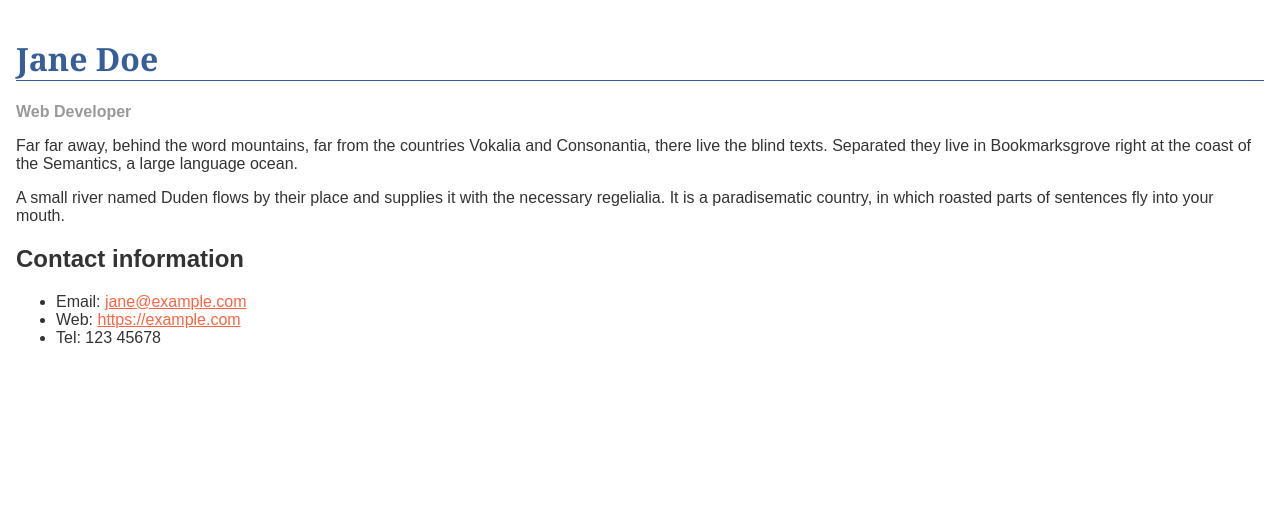
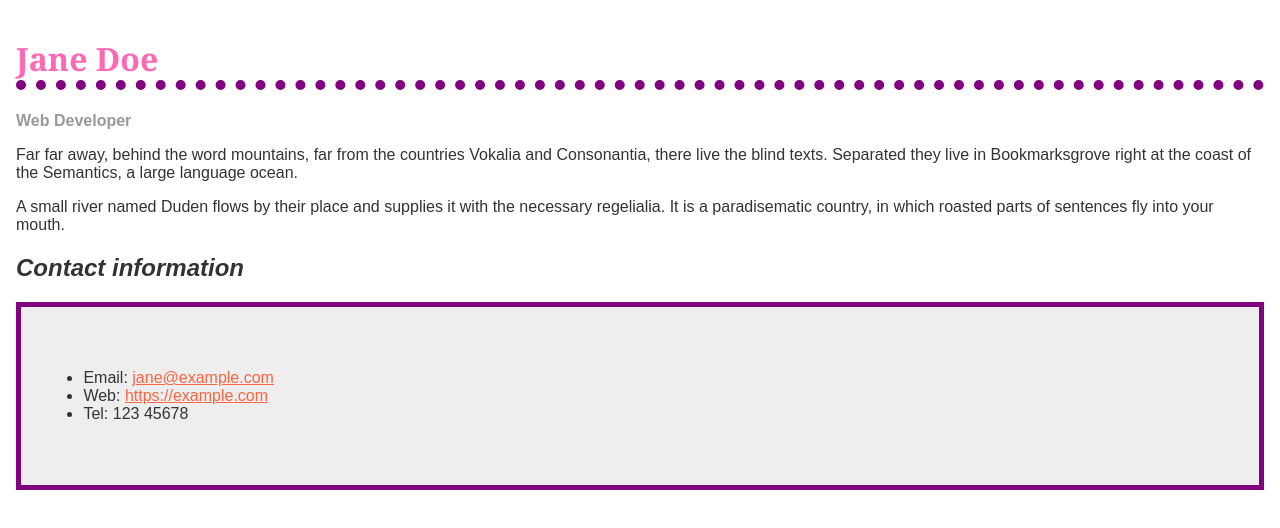
Before and after one commit to MichaelH-Lewis/MichaelH-Lewis.github.io, a plain HTML site: page WebDevAssignment3Part1/biog-download.html in a window 1280 px wide. Drawn offline with Linux system fonts and the light colour scheme.

Commit message:
finished assignment 3 part 1

```diff
--- a/WebDevAssignment3Part1/biog-download.html
+++ b/WebDevAssignment3Part1/biog-download.html
@@ -14,20 +14,27 @@
       }
 
       h1 {
-        color: #375e97;
+        color: hotpink;
         font-size: 2em;
         font-family: Georgia, "Times New Roman", Times, serif;
-        border-bottom: 1px solid #375e97;
+        border-bottom: 10px dotted purple;
       }
 
       h2 {
         font-size: 1.5em;
+        font-style: italic;
       }
 
       .job-title {
         color: #999999;
         font-weight: bold;
       }
+      ul {
+        background-color: #eeeeee;
+        border: 5px solid purple;
+        padding: 5%
+      }
+
 
       a:link,
       a:visited {
@@ -36,6 +43,7 @@
 
       a:hover {
         text-decoration: none;
+        color: green;
       }
     </style>
   </head>
```
